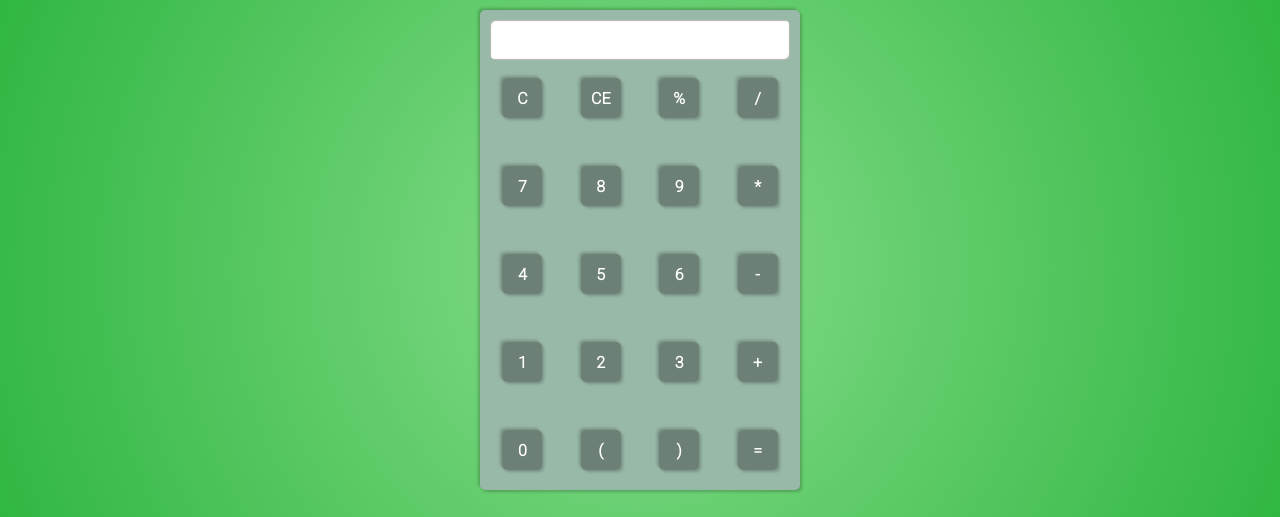
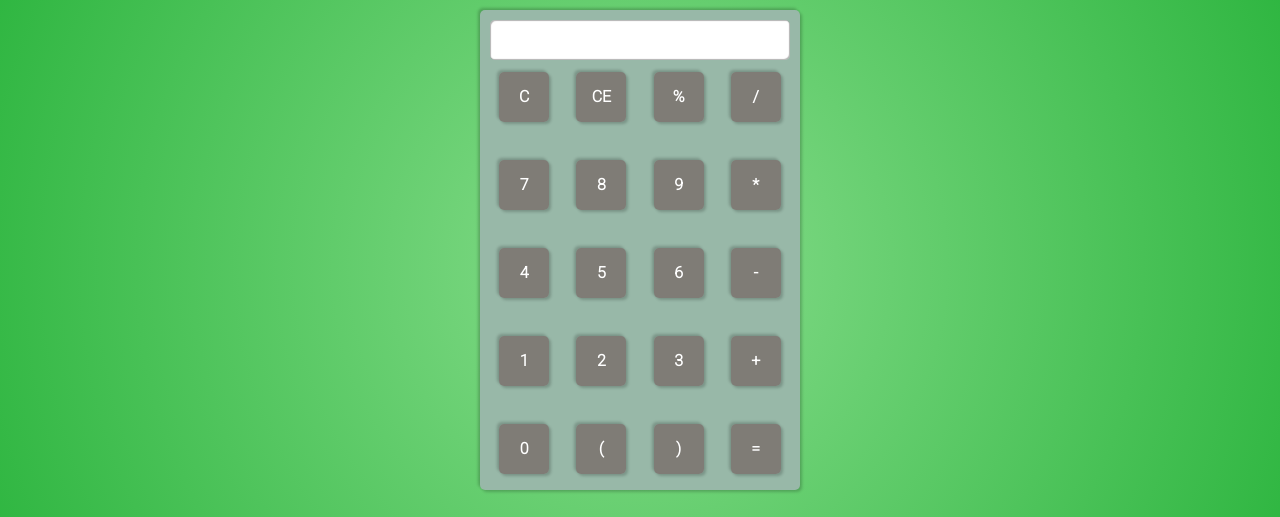
Before and after one commit to pitonoff/calculator, a plain HTML site: page index.html in a window 1280 px wide. Shown: the part 134-651 px from the top of the page. Drawn offline with Linux system fonts and the light colour scheme.

Commit message:
fix: color of button

```diff
--- a/index.css
+++ b/index.css
@@ -57,9 +57,9 @@
   }
 
   button {
-    margin: 0.5em 1em;
-    width: 40px;
-    height: 40px;
+    margin: 0.1em 0.5em;
+    width: 50px;
+    height: 50px;
     display: flex;
     justify-content: center;
     align-items: center;
@@ -69,8 +69,8 @@
     font-family: 'roboto';
     font-size: 1em;
     font-weight: bold;
+    background-color: rgba(112, 89, 89, 0.616);
     color: #fff;
-    background-color: rgba(83, 95, 88, 0.616);
     border-radius: 5px;
     box-shadow: 2px 2px 3px rgba(0, 0, 0, 0.2), -2px -2px 3px rgba(0, 0, 0, 0.2);;
   }
```
